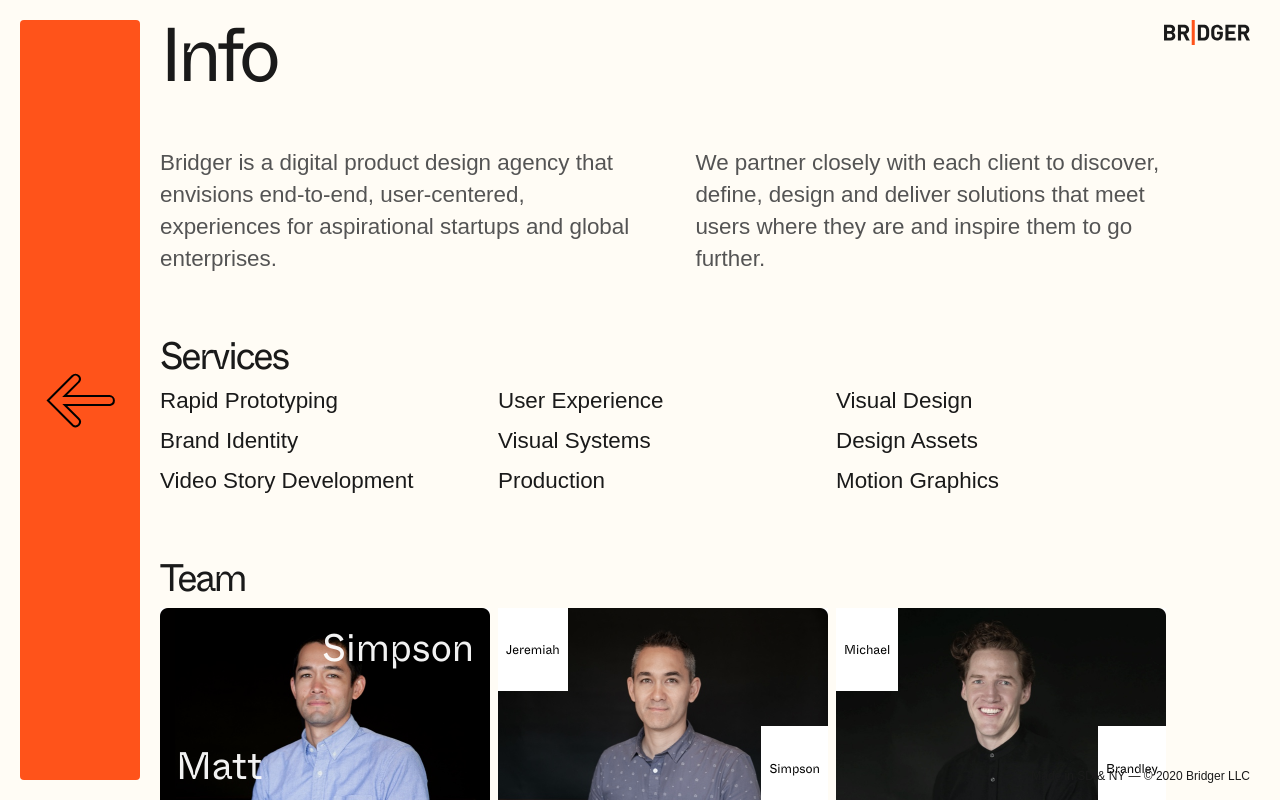
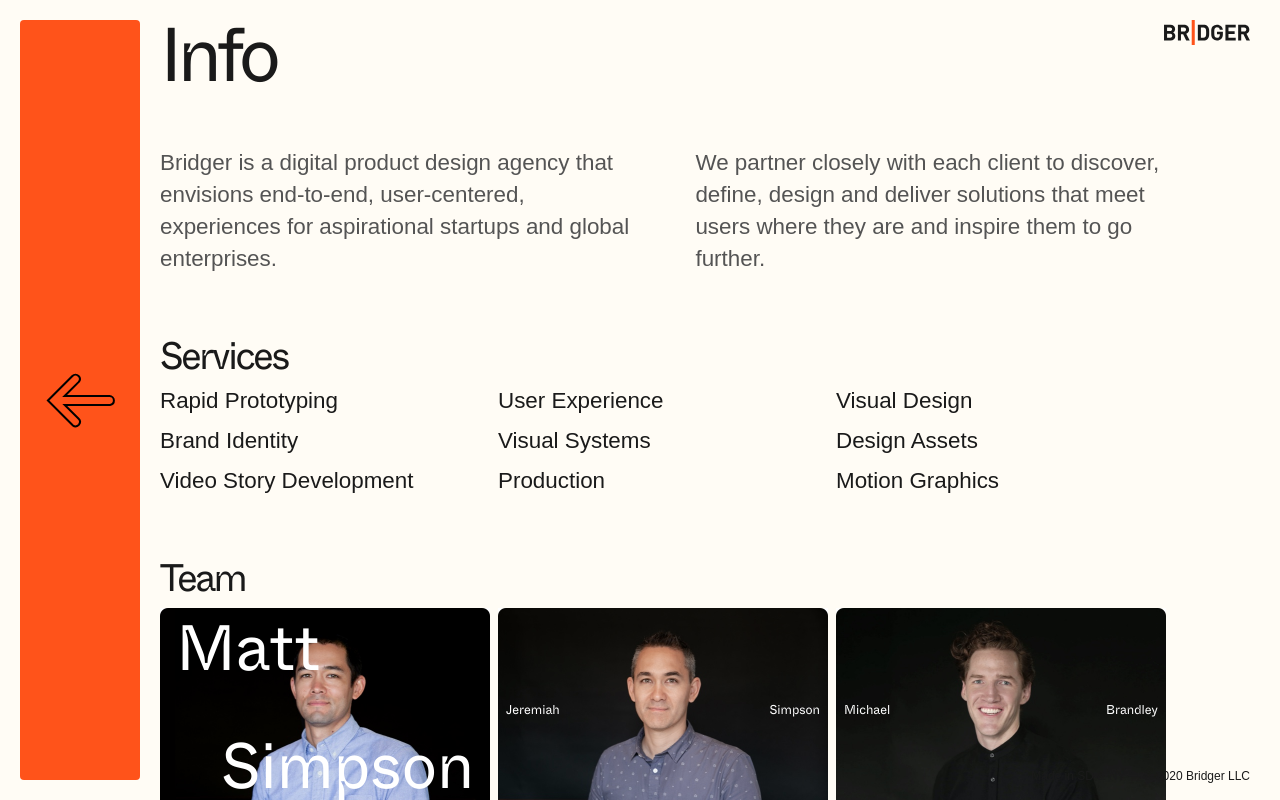
Before and after one commit to bridgerwork/bridgerwork.github.io, a plain HTML site: page info.html in a window 1280 px wide. In both pictures the pointer is over the element "Matt". Shown: the top 800 px of the page. Drawn offline with nearby package versions, Linux system fonts and the light colour scheme; a web font is replaced by a local one.

Commit message:
animate names

```diff
--- a/css/style.css
+++ b/css/style.css
@@ -498,35 +498,33 @@ ul.team-info {
   padding-left: 8px;
   padding-right: 8px;
   opacity: 1;
+  top: calc(50% - 2.8rem);
 }
 .name.initial {
-  color: black;
+  /* color: black; */
   /* opacity: 0.1; */
-  background-color: hsl(0, 100%, 100%, 1);
+  /* background-color: hsl(0, 100%, 100%, 1); */
 }
 .first-name {
   position: absolute;
   left: 0;
-  top: 0;
+  /* top: 0; */
 }
 .last-name {
   position: absolute;
   right: 0;
-  top: calc(100% - 5.6rem);
 }
 .team-photo{
-  filter: saturate(70%);
+  filter: saturate(80%);
   transition: filter 1s;
 }
 .team-member:hover .team-photo{
   filter: saturate(100%) blur(0);
 }
-.team-member:hover .team-name {
-  font-size: 2.4rem;
+.team-member:hover .name, .team-member:focus .name {
+  font-size: 4.0rem;
   line-height: 4.8rem;
   opacity: 95%;
-}
-.team-member:hover .name {
   color: white;
   height: 0;
   padding: 0;
@@ -535,11 +533,11 @@ ul.team-info {
 }
 .team-member:hover .first-name {
   left: 1rem;
-  top: calc(100% - 5.6rem);
+  top: 0;
 }
 .team-member:hover .last-name {
   right: 1rem;
-  top: 0;
+  top: calc(100% - 5.6rem);
 }
 /* end info page }}}*/
 
```
